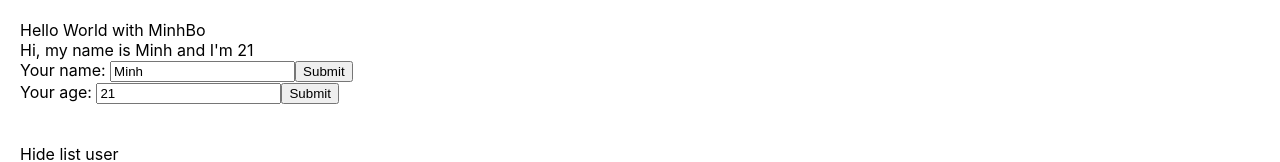
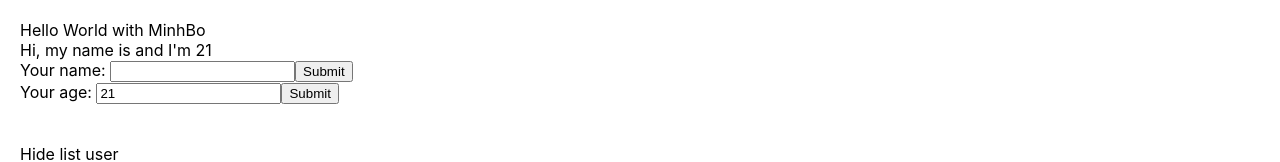
Before and after one commit to minhduong201103/test-demo-react, a React (Create React App) app: page / in a window 1280 px wide. Shown: the top 162 px of the page. Built offline with nearby package versions, Linux system fonts and the light colour scheme.

Commit message:
video 26

```diff
--- a/src/components/Userinfo.js
+++ b/src/components/AddUserinfo.js
@@ -1,10 +1,10 @@
 import React from "react";
 
-class UserInfo extends React.Component {
+class AddUserinfo extends React.Component {
     state = {
-        name: 'Minh',
+        name: '',
         age: 21,
-        address: 'HN'
+        address: ''
     }
 
     handleOnName = (name) => {
@@ -21,11 +21,15 @@
 
     handleOnSubmit = (event) => {
         event.preventDefault();
-        console.log(this.state)
+        this.props.handleAddNewUser({
+            id: Math.floor((Math.random() * 100) + 1) + '-random',
+            name: this.state.name,
+            age: this.state.age
+        });
     }
 
     render() {
-        return(
+        return (
             <div>
                 Hi, my name is {this.state.name} and I'm {this.state.age}
                 <form onSubmit={(event) => this.handleOnSubmit(event)}>
@@ -52,4 +56,4 @@
     }
 }
 
-export default UserInfo;
+export default AddUserinfo;
--- a/src/components/MyComponents.js
+++ b/src/components/MyComponents.js
@@ -1,5 +1,5 @@
 import React from "react";
-import UserInfo from "./Userinfo";
+import AddUserinfo from "./AddUserinfo";
 import DisplayInfo from "./DisplayInfo";
 class MyComponent extends React.Component {
 
@@ -11,12 +11,21 @@
         ]
     }
 
+    handleAddNewUser = (userobj) => {
+        console.log("check data from parent: ", userobj)
+        this.setState({
+            listUser: [userobj, ...this.state.listUser]
+        })
+    }
+
 
     render() {
         //DRY: don't repeat yourself
         return (
             <div>
-                <UserInfo />
+                <AddUserinfo
+                    handleAddNewUser={this.handleAddNewUser}
+                />
                 <br /><br />
                 <DisplayInfo
                     listUser={this.state.listUser}
```
